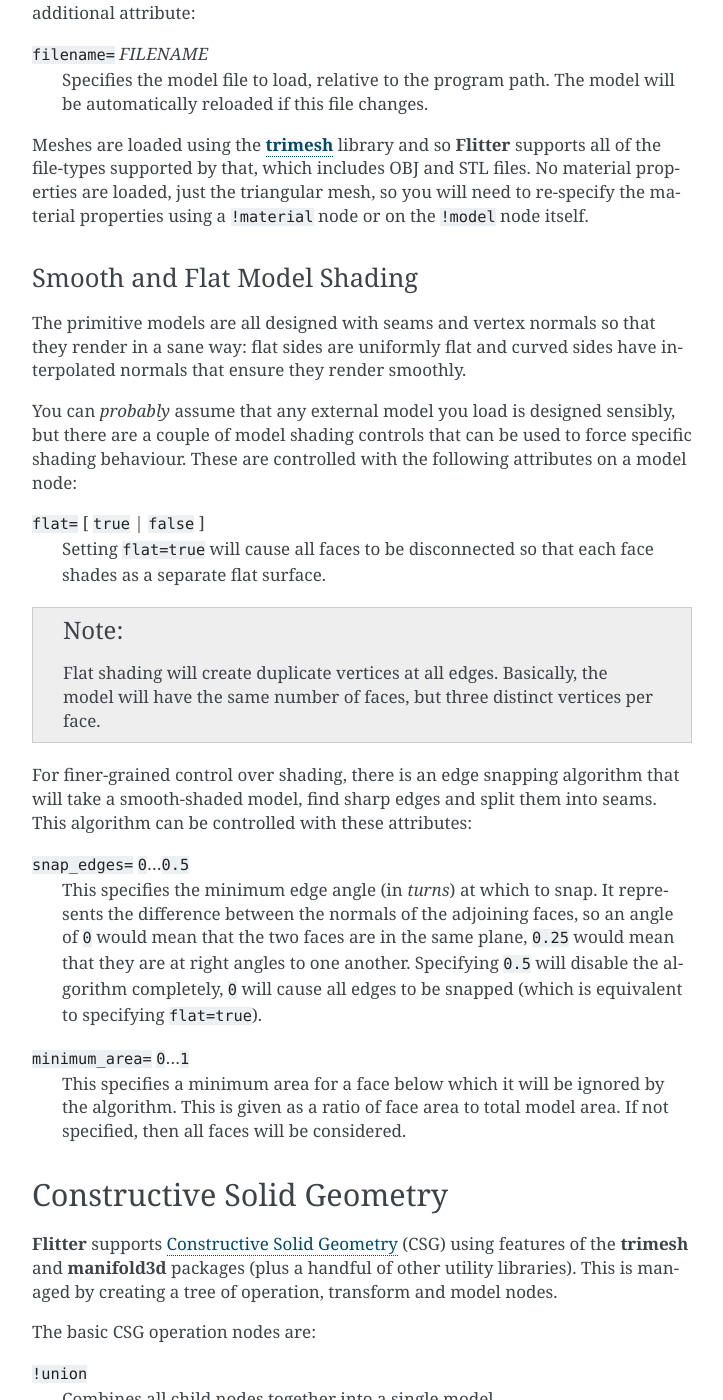
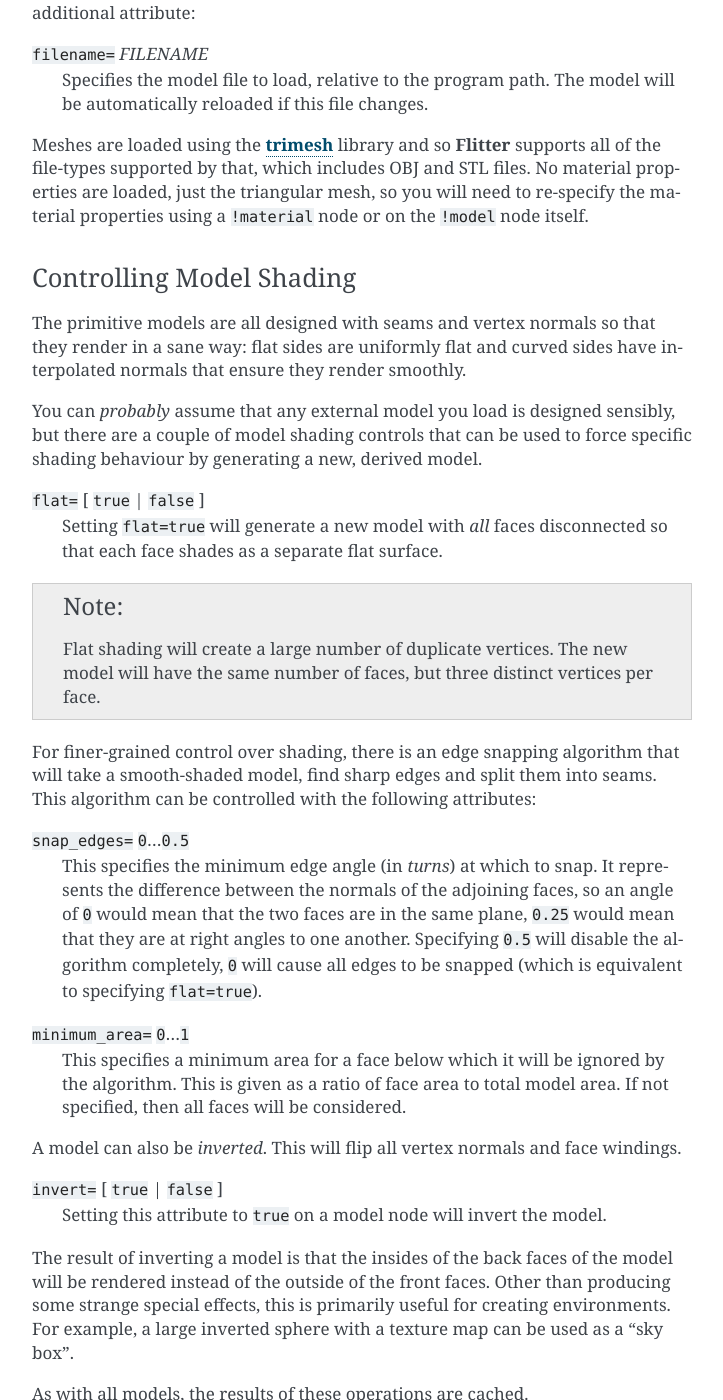
Before and after one commit to jonathanhogg/flitter, a Sphinx documentation site: the page built from docs/canvas3d.md, in a window 1280 px wide and 1400 px high, scrolled down 15046 px. Shown: the whole window, without its empty margins (388-1111 px from the left). Built offline with Sphinx 7.4.7, drawn with Linux system fonts in a browser that asks for light colours; some of the changed text lies outside the part shown.

Commit message:
Some fixes to the canvas3d docs

```diff
--- a/docs/canvas3d.md
+++ b/docs/canvas3d.md
@@ -517,19 +517,19 @@ in the main repo for how to do this.
 `texture_id=` *ID*
 : Specifies the *ID* of a node to use for the material `color` property.
 
-`metal_texture_id` *ID*
+`metal_texture_id=` *ID*
 : Specifies the *ID* of a node to use for the material `metal` property.
 
-`roughness_texture_id` *ID*
+`roughness_texture_id=` *ID*
 : Specifies the *ID* of a node to use for the material `roughness` property.
 
-`occlusion_texture_id` *ID*
+`occlusion_texture_id=` *ID*
 : Specifies the *ID* of a node to use for the material `occlusion` property.
 
-`emissive_texture_id` *ID*
+`emissive_texture_id=` *ID*
 : Specifies the *ID* of a node to use for the material `emissive` property.
 
-`transparency_texture_id` *ID*
+`transparency_texture_id=` *ID*
 : Specifies the *ID* of a node to use for the material `transparency` property.
 
 For color properties, the color is read directly from the texture. For non-color
@@ -663,7 +663,7 @@ OBJ and STL files. No material properties are loaded, just the triangular mesh,
 so you will need to re-specify the material properties using a `!material`
 node or on the `!model` node itself.
 
-### Smooth and Flat Model Shading
+### Controlling Model Shading
 
 The primitive models are all designed with seams and vertex normals so that
 they render in a sane way: flat sides are uniformly flat and curved sides have
@@ -671,21 +671,20 @@ interpolated normals that ensure they render smoothly.
 
 You can *probably* assume that any external model you load is designed sensibly,
 but there are a couple of model shading controls that can be used to force
-specific shading behaviour. These are controlled with the following attributes
-on a model node:
+specific shading behaviour by generating a new, derived model.
 
 `flat=` [ `true` | `false` ]
-: Setting `flat=true` will cause all faces to be disconnected so that each face
-shades as a separate flat surface.
+: Setting `flat=true` will generate a new model with *all* faces disconnected so
+that each face shades as a separate flat surface.
 
 :::{note}
-Flat shading will create duplicate vertices at all edges. Basically, the model
+Flat shading will create a large number of duplicate vertices. The new model
 will have the same number of faces, but three distinct vertices per face.
 :::
 
 For finer-grained control over shading, there is an edge snapping algorithm
 that will take a smooth-shaded model, find sharp edges and split them into
-seams. This algorithm can be controlled with these attributes:
+seams. This algorithm can be controlled with the following attributes:
 
 `snap_edges=` `0`…`0.5`
 : This specifies the minimum edge angle (in *turns*) at which to snap. It
@@ -700,12 +699,26 @@ equivalent to specifying `flat=true`).
 algorithm. This is given as a ratio of face area to total model area. If not
 specified, then all faces will be considered.
 
+A model can also be *inverted*. This will flip all vertex normals and face
+windings.
+
+`invert=` [ `true` | `false` ]
+: Setting this attribute to `true` on a model node will invert the model.
+
+The result of inverting a model is that the insides of the back faces of the
+model will be rendered instead of the outside of the front faces. Other than
+producing some strange special effects, this is primarily useful for creating
+environments. For example, a large inverted sphere with a texture map can be
+used as a "sky box".
+
+As with all models, the results of these operations are cached.
+
 ## Constructive Solid Geometry
 
 **Flitter** supports [Constructive Solid
 Geometry](https://en.wikipedia.org/wiki/Constructive_solid_geometry) (CSG) using
 features of the **trimesh** and **manifold3d** packages (plus a handful of other
-utility libraries). This is managed by creating a tree of operation, transform
+utility libraries). This is managed by creating trees of operation, transform
 and model nodes.
 
 The basic CSG operation nodes are:
@@ -731,10 +744,10 @@ with the attributes:
 `normal=` *nX*`;`*nY*`;`*nZ*
 : The normal of the cutting plane (surface "up" direction).
 
-Everything on the up side of the cutting plane will be cut, and then the engine
-will attempt to fill the holes left in the mesh – this may not succeed for
-complex shapes. The `!slice` node may have multiple child nodes, in which case
-the result will be equivalent to a slice of the `!union` of the child nodes.
+Everything on the up side of the plane will be cut. The engine will attempt to
+fill holes left in the mesh – this may not succeed for complex shapes. The
+`!slice` node may have multiple child nodes, in which case the result will be
+equivalent to a slice of the `!union` of the child nodes.
 
 A model construction tree may contain `!transform` nodes at any point. These
 differ from normal transformations in that they apply the transforms to the
```
